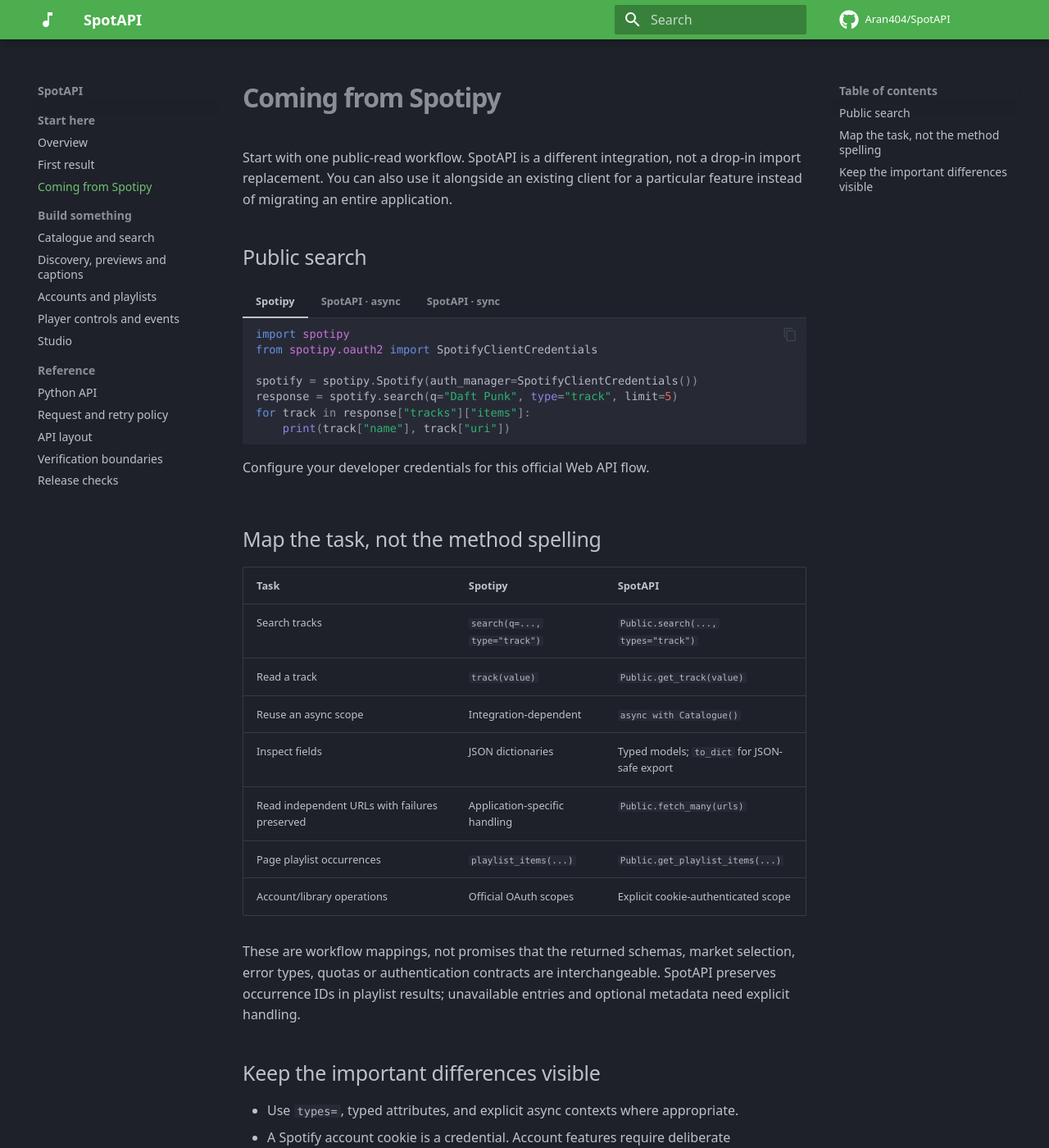
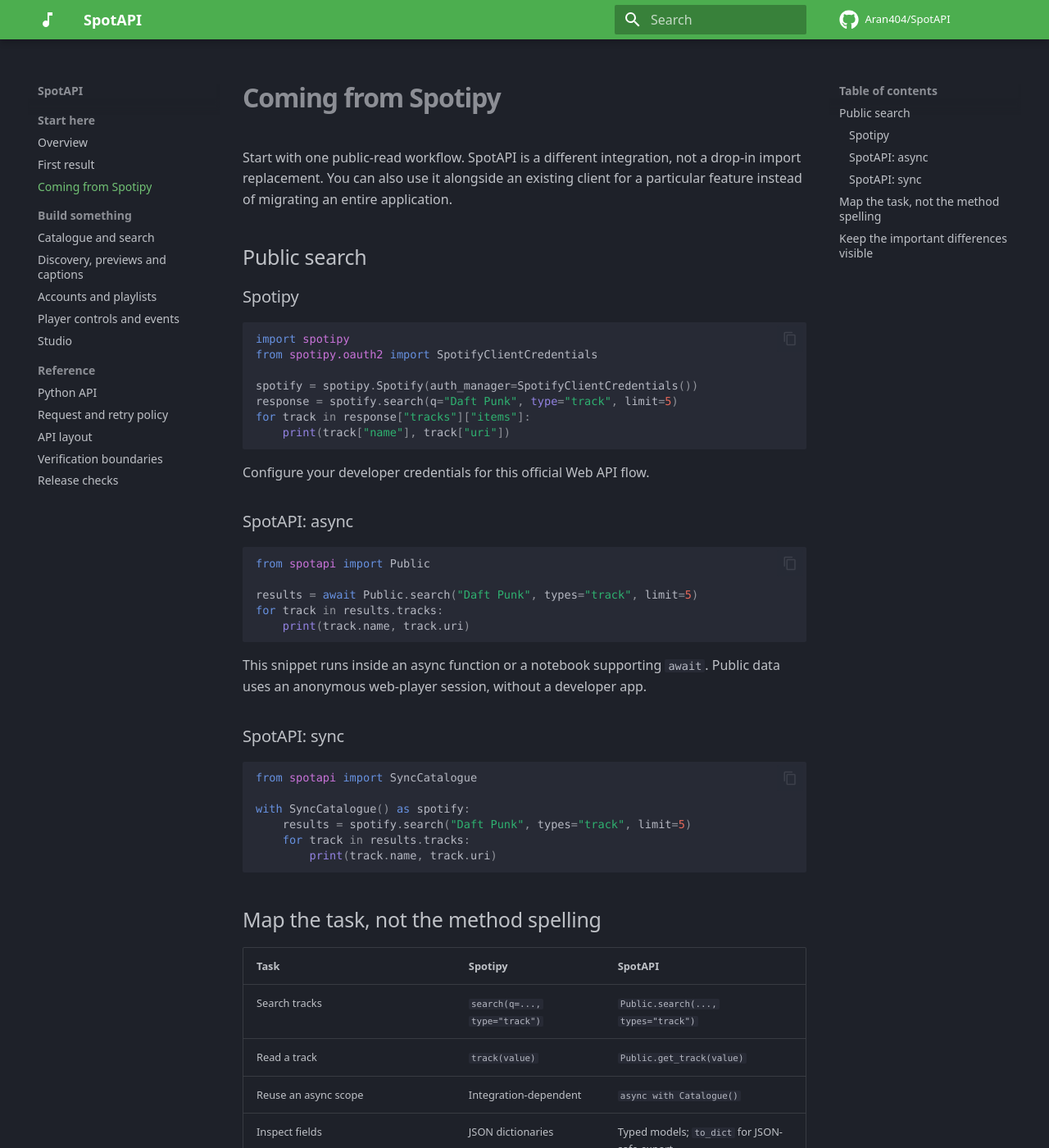
Before and after one commit to Aran404/SpotAPI, an MkDocs documentation site: the page built from docs/from-spotipy.md, in a window 1280 px wide and 1400 px high. Shown: the whole window at 82% size. Built offline with MkDocs 1.6.1 and Material for MkDocs 9.7.7, drawn with Linux system fonts in a browser that asks for light colours; comment, search, counter and statistics services are not loaded.

````diff
--- a/docs/from-spotipy.md
+++ b/docs/from-spotipy.md
@@ -10,43 +10,43 @@ for a particular feature instead of migrating an entire application.
 
 ## Public search
 
-=== "Spotipy"
+### Spotipy
 
-    ```python
-    import spotipy
-    from spotipy.oauth2 import SpotifyClientCredentials
+```python
+import spotipy
+from spotipy.oauth2 import SpotifyClientCredentials
 
-    spotify = spotipy.Spotify(auth_manager=SpotifyClientCredentials())
-    response = spotify.search(q="Daft Punk", type="track", limit=5)
-    for track in response["tracks"]["items"]:
-        print(track["name"], track["uri"])
-    ```
+spotify = spotipy.Spotify(auth_manager=SpotifyClientCredentials())
+response = spotify.search(q="Daft Punk", type="track", limit=5)
+for track in response["tracks"]["items"]:
+    print(track["name"], track["uri"])
+```
 
-    Configure your developer credentials for this official Web API flow.
+Configure your developer credentials for this official Web API flow.
 
-=== "SpotAPI · async"
+### SpotAPI: async
 
-    ```python
-    from spotapi import Public
+```python
+from spotapi import Public
 
-    results = await Public.search("Daft Punk", types="track", limit=5)
+results = await Public.search("Daft Punk", types="track", limit=5)
+for track in results.tracks:
+    print(track.name, track.uri)
+```
+
+This snippet runs inside an async function or a notebook supporting `await`.
+Public data uses an anonymous web-player session, without a developer app.
+
+### SpotAPI: sync
+
+```python
+from spotapi import SyncCatalogue
+
+with SyncCatalogue() as spotify:
+    results = spotify.search("Daft Punk", types="track", limit=5)
     for track in results.tracks:
         print(track.name, track.uri)
-    ```
-
-    This snippet runs inside an async function or a notebook supporting await.
-    Public data uses an anonymous web-player session, without a developer app.
-
-=== "SpotAPI · sync"
-
-    ```python
-    from spotapi import SyncCatalogue
-
-    with SyncCatalogue() as spotify:
-        results = spotify.search("Daft Punk", types="track", limit=5)
-        for track in results.tracks:
-            print(track.name, track.uri)
-    ```
+```
 
 ## Map the task, not the method spelling
 
````
Also changed, not shown: README.md (+6 -3 lines), docs/reference.md (+4 -0 lines), assets/cli-demo.gif.
